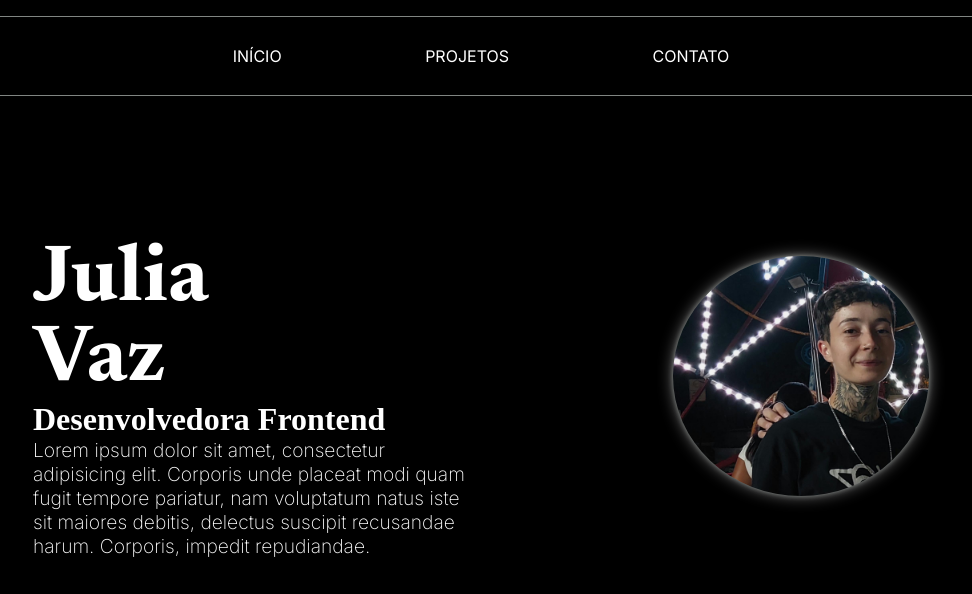
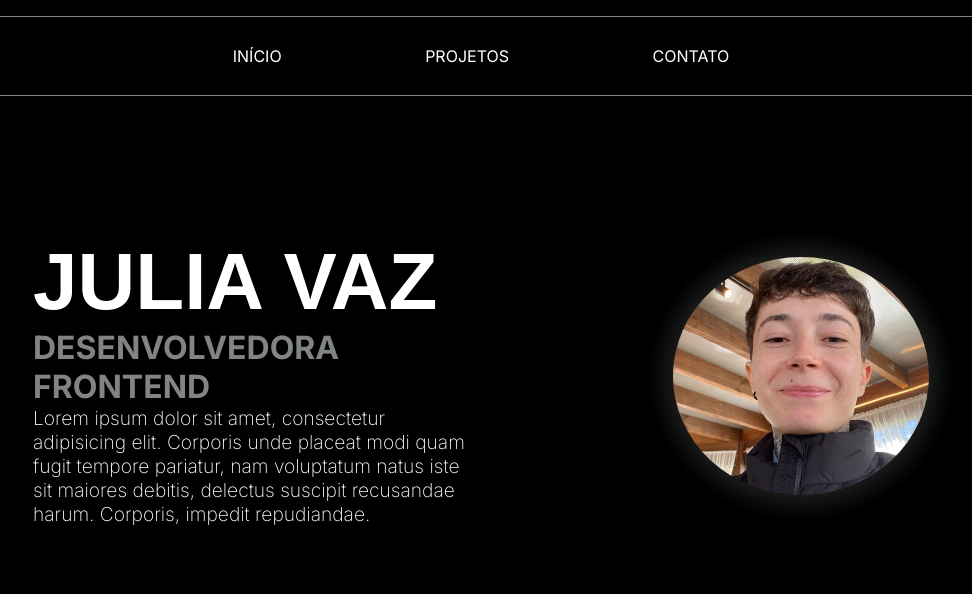
Before and after one commit to juliavaz11/Portifolio, a React app: page / in a window 1280 px wide. Shown: the top 594 px of the page, without its empty margins (159-1131 px from the left). Built offline with nearby package versions, Linux system fonts and the light colour scheme; the HTML template or start-up script is replaced by a standard one.

Commit message:
Adicionando a página Projetos

```diff
--- a/src/components/Inicio/Inicio.jsx
+++ b/src/components/Inicio/Inicio.jsx
@@ -8,12 +8,12 @@ function Inicio() {
       <motion.div
         className={style.boxInicio}
         initial={{ y: 200, opacity: 0 }}
-        animate={{ y: 5, opacity: 90 }}
-        transition={{ duration: 0.8 }}
+        animate={{ y: 0, opacity: 10 }}
+        transition={{ duration: 0.8}}
       >
 
-        <h1 className={style.tituloInicio}>Julia Vaz</h1>
-         <h2 className={style.subTitulo}>Desenvolvedora Frontend</h2>
+        <h1 className={style.tituloInicio}>JULIA VAZ</h1>
+         <h2 className={style.subTitulo}>DESENVOLVEDORA FRONTEND </h2>
         <p className={style.textoInicio}>
           Lorem ipsum dolor sit amet, consectetur adipisicing elit. Corporis
           unde placeat modi quam fugit tempore pariatur, nam voluptatum natus
@@ -25,8 +25,8 @@ function Inicio() {
         className={style.imgPerfil}
         src={imgPerfil}
         alt=""
-        initial={{ y: -200, opacity: 0 }}
-        animate={{ y: 0, opacity: 1 }}
+        initial={{ y: 200, opacity: 0 }}
+        animate={{ y: 0, opacity: 10 }}
         transition={{ duration: 0.8 }}
       />
     </section>
--- a/src/components/Inicio/Inicio.module.scss
+++ b/src/components/Inicio/Inicio.module.scss
@@ -8,19 +8,24 @@
     align-items: center;
 
     .tituloInicio {
-        //border: solid;
-        width: 70%;
+      //  width: 50%;
         font-size: 5rem;
-        font-family: "Newsreader", serif;
+        font-family: "Poppins", sans-serif;
+        font-weight: 700;
+        text-align: start;
     }
-    .subTitulo{
+
+    .subTitulo {
         font-size: 2rem;
         // border: solid;
         text-align: start;
+        font-family: "Inter", sans-serif;
+        color: #808582;
+        width: 30%;
     }
 }
 
-.boxInicio{
+.boxInicio {
     display: flex;
     flex-direction: column;
     align-items: start;
@@ -28,7 +33,7 @@ justify-content: space-around;
     width: 35%;
     height: 50%;
 
-.textoInicio{
+    .textoInicio {
         //border: solid;
         font-weight: 200;
         width: 100%;
@@ -36,11 +41,19 @@ height: 50%;
         font-size: 1.2rem;
     }
 }
-.imgPerfil{
+
+.imgPerfil {
     width: 20%;
-    border-radius: 100%;
+    border-radius: 50%;
     box-shadow:
-    0 0 5px #808582,
-    0 0 15px rgba(225, 225, 228, 0.5);
+        0 0 30px #1a1b1b,
+        0 0 30px rgba(99, 99, 102, 0.5);
+    transition: transform 0.3s ease, box-shadow 0.3s ease;
+}
 
+.imgPerfil:hover {
+    transform: scale(1.1);
+    box-shadow:
+        0 0 40px #797c7b,
+        0 0 60px rgba(31, 34, 33, 0.4);
 }
--- a/src/components/Projetos/Projetos.module.scss
+++ b/src/components/Projetos/Projetos.module.scss
@@ -2,19 +2,54 @@
     display: flex;
     justify-content: space-around;
     padding-top: 1rem;
+    font-family: "Ubuntu", sans-serif;
+    margin-top: 4rem;
+}
+
+.tituloProjetos {
+    margin-top: 4rem;
+    text-align: center;
+    color: #ffffff;
+}
 
 .cardProjetos {
 
-    height: 30vh;
-    width: 30%;
+    height: 50vh;
+    width: 20%;
     display: flex;
     justify-content: center;
     flex-direction: column;
     align-items: center;
-    justify-content: space-evenly;
+    justify-content: space-between;
+    color: #ffffff;
+    border: solid 0.1rem #808582;
+    text-align: center;
+    border-radius: 1.5rem;
+    transition: transform 0.3s ease;
 
-img {
-    width: 50%;
+    img {
+        width: 100%;
+        height: 50%;
+        border-radius: 1.5rem 1.5rem 0 0;
+
+    }
 }
+
+.cardProjetos:hover {
+    transform: scale(1.1);
+    box-shadow:
+        0 0 40px #797c7b,
+        0 0 60px rgba(31, 34, 33, 0.4);
 }
+
+.btnVisitar {
+    background-color: #ffffff;
+    color: #000000;
+    font-weight: 600;
+    font-family: "Inter", sans-serif;
+    margin-bottom: 0.5rem;
+    padding: 0.5rem 1rem;
+    border: none;
+    border-radius: 0.5rem;
+    cursor: pointer;
 }
--- a/src/components/Projetos/projetos.jsx
+++ b/src/components/Projetos/projetos.jsx
@@ -2,51 +2,67 @@ import { useState } from "react";
 import PetAdopt from "../../assets/petadopt.jpg";
 import ReciclaTech from "../../assets/reciclatech.jpg";
 import VerdeAcao from "../../assets/verdeacao.jpg";
-import styles from "./Projetos.module.scss"
-
-
-
+import Connect from "../../assets/connect.png";
+import styles from "./Projetos.module.scss";
+import { motion } from "framer-motion";
 function Projetos() {
-
   const [projetos, setProjetos] = useState([
     {
       id: 1,
       imagem: PetAdopt,
       nome: "PetAdopt",
-        descricao: "Projeto criado para adoção de Pets"
+      descricao: "Projeto criado para adoção de Pets",
     },
 
     {
       id: 2,
       imagem: ReciclaTech,
       nome: "ReciclaTech",
-        descricao: "Projeto focado para facilitar doações de eletrônicos"
+      descricao: "Projeto focado para facilitar doações de eletrônicos",
     },
 
     {
       id: 3,
       imagem: VerdeAcao,
       nome: "VerdeAcao",
-        descricao: "Projeto focado para facilitar doações de eletrônicos"
-    }
-
-]   )
+      descricao: "Projeto que conecta interessados em ações voluntárias.",
+    },
+    {
+      id: 4,
+      imagem: Connect,
+      nome: "Connect",
+      descricao: "fazer",
+    },
+  ]);
 
   return (
+    <>
+      <motion.div
+        className={styles.tituloProjetos}
+        initial={{ y: -100, opacity: 0 }}
+        animate={{ y: 0, opacity: 1 }}
+        transition={{ duration: 0.8 }}
+      >
+        <h1>PROJETOS</h1>
+      </motion.div>
 
-     <section className={styles.sectionProjetos}>
-        {projetos.map( (item) => (
-
+      <motion.section
+        className={styles.sectionProjetos}
+        initial={{ opacity: 0, y: 40 }}
+        whileInView={{ opacity: 1, y: 0 }}
+        viewport={{ once: true }}
+        transition={{ duration: 0.6 }}
+      >
+        {projetos.map((item) => (
           <article key={item.id} className={styles.cardProjetos}>
-            <img src={item.imagem} alt="" />
+            <img src={item.imagem} alt={item.nome} />
             <h2>{item.nome}</h2>
             <p>{item.descricao}</p>
+            <button className={styles.btnVisitar}>VISITAR</button>
           </article>
-
-
-        )) }
-      </section>
-
+        ))}
+      </motion.section>
+    </>
   );
 }
 export default Projetos;
```
Also changed, not shown: src/assets/connect.png (added), src/assets/fotoPerfil.jpeg. Lines whose indentation alone changed are shown as unchanged.
